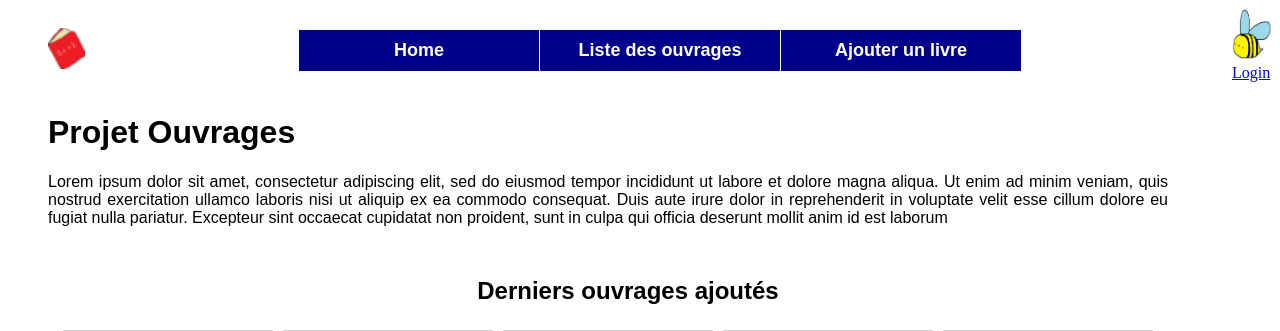
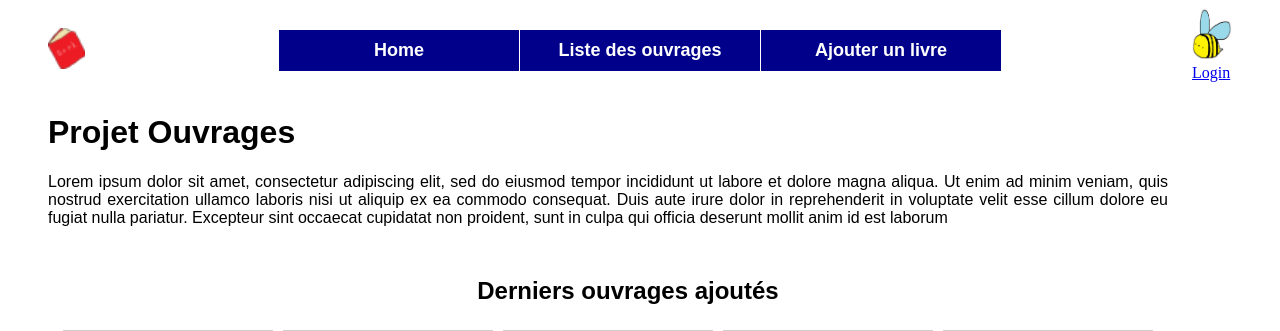
Before and after one commit to J0bot/P_40_livres_html_css_php, a PHP site: page / in a window 1280 px wide. Shown: the top 331 px of the page. Run offline with PHP 8.4, Linux system fonts and the light colour scheme.

Commit message:
Update everything.css

```diff
--- a/everything.css
+++ b/everything.css
@@ -23,6 +23,7 @@ align-items: stretch;
 .headerLogin{
     flex-grow: none;
     margin-left: 20px;
+    margin-right: 40px;
 }
 
 .headerLogin ul{
```
